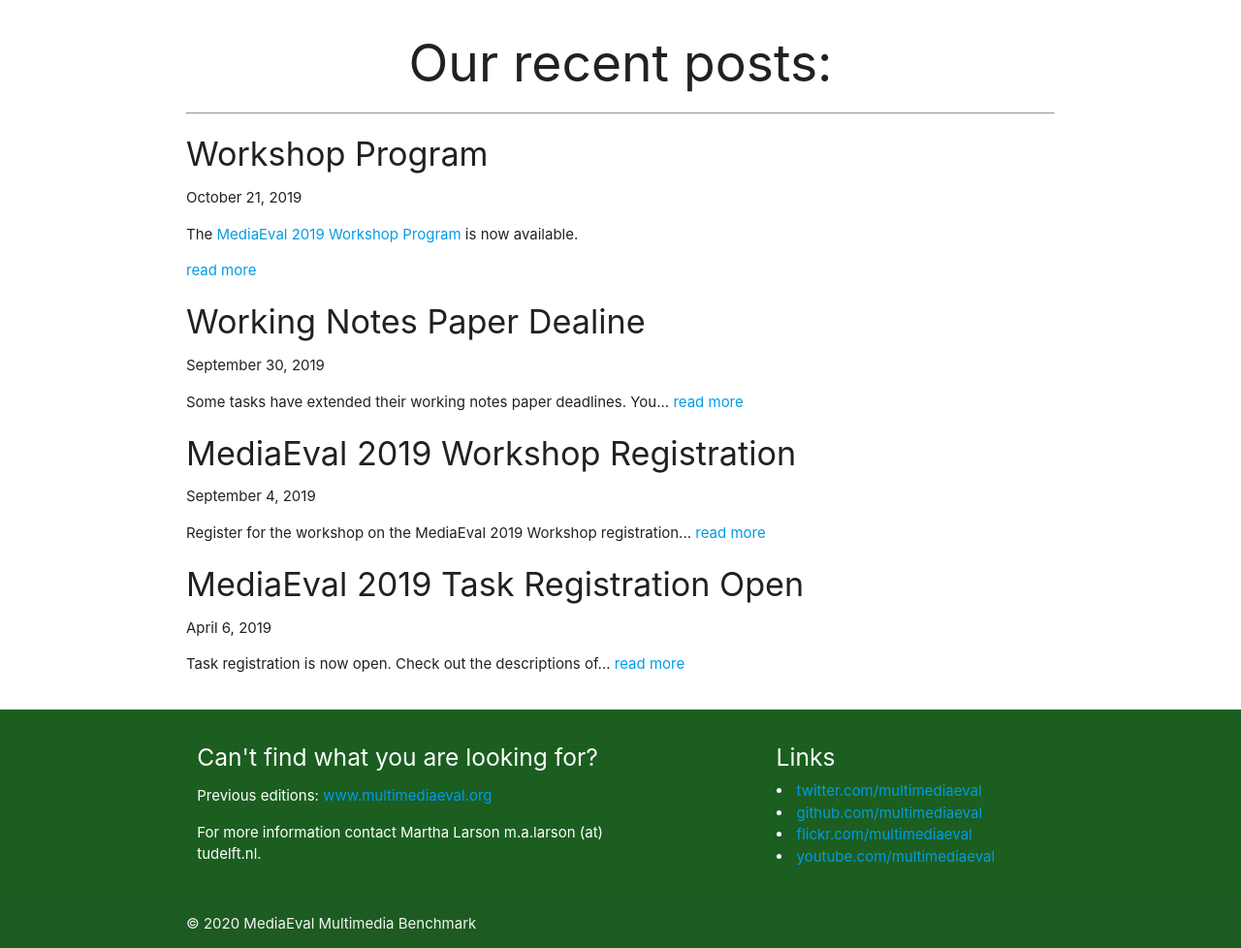
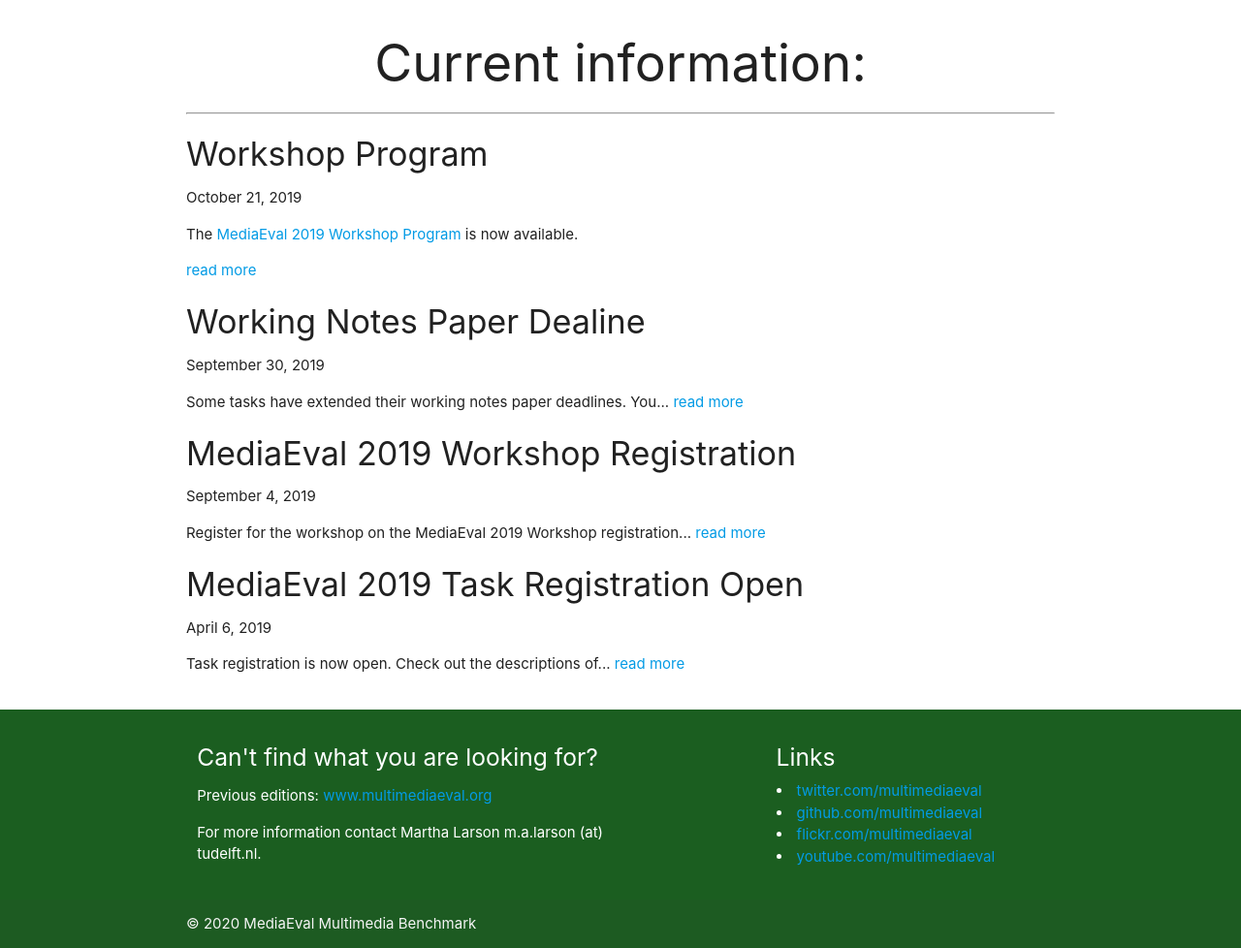
Before and after one commit to multimediaeval/multimediaeval.github.io, a Jekyll site: the page built from index.html, in a window 1280 px wide and 1384 px high. Shown: the part 406-1384 px from the top of the window at 97% size. Built offline with Jekyll 4.4.1, drawn with Linux system fonts in a browser that asks for light colours; the list of posts is cut into pages by our own code.

Commit message:
change Our recent posts toi Current Information

```diff
--- a/_layouts/home.html
+++ b/_layouts/home.html
@@ -10,7 +10,7 @@
       <div class="row">
         <article {% if page.feature-img %}class="feature-image"{% endif %}>
 
-          <h2 class="subtitle" align="center">Our recent posts: </h2>
+          <h2 class="subtitle" align="center">Current information: </h2>
 
           <hr />
           <section class="post-content" align="left">
```
